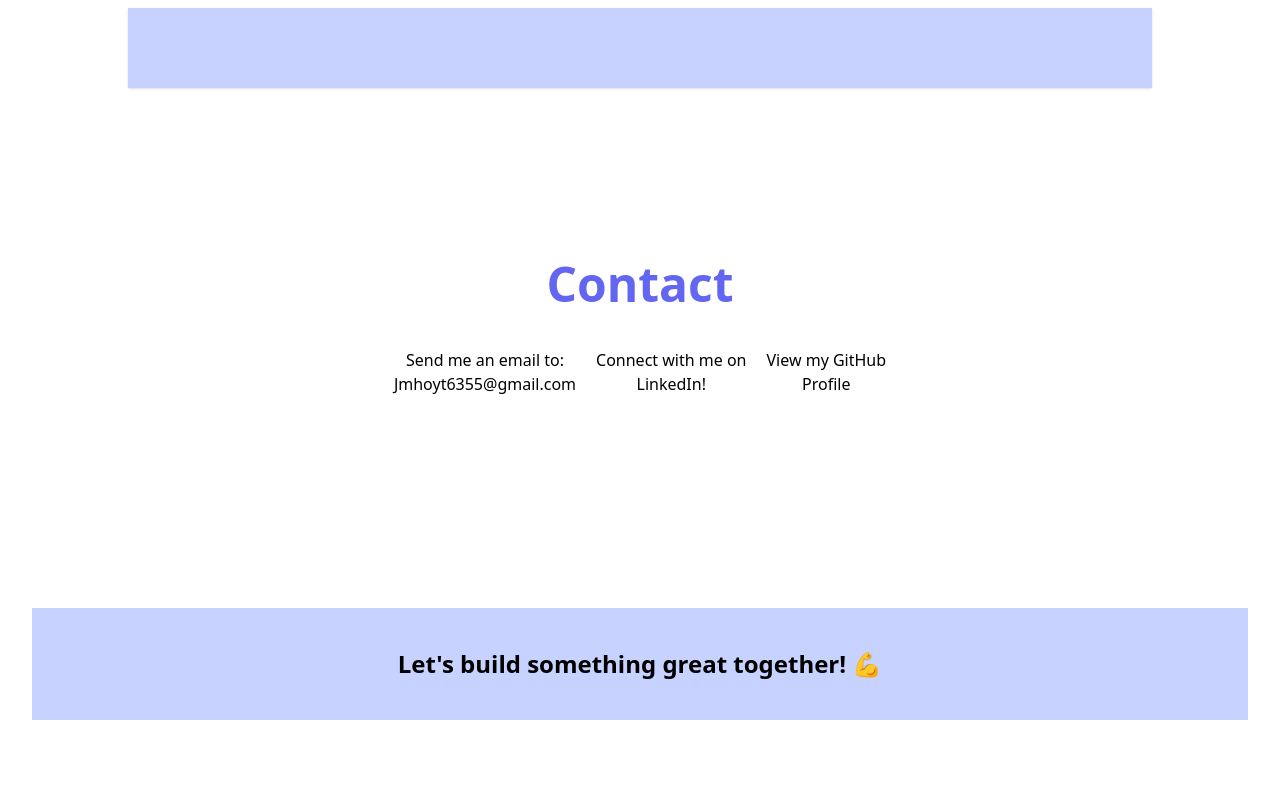
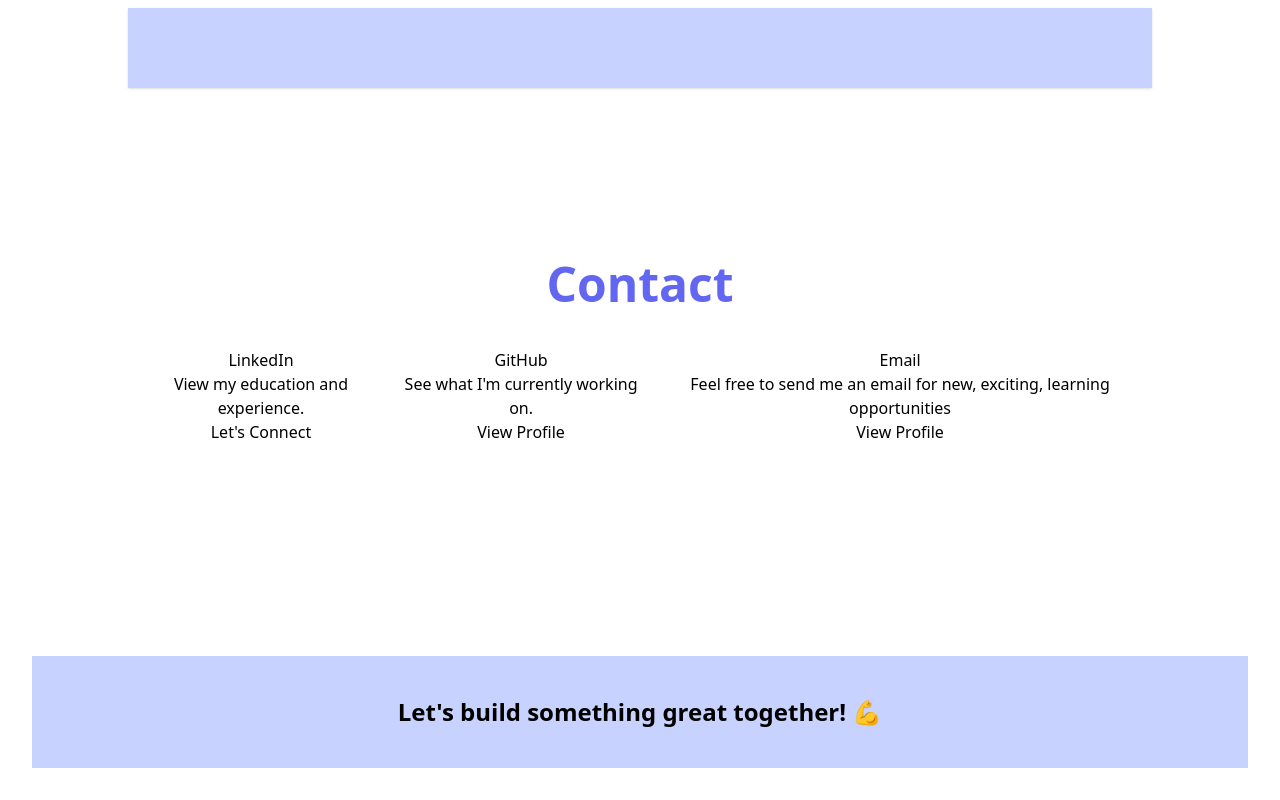
Before and after one commit to JohnMHoyt24/my-portfolio-site, a React (Vite) app: page / in a window 1280 px wide. Shown: the part 2208-3008 px from the top of the page. Before the commit the page ends 2960 px from the top, so only its background shows below. Built offline with nearby package versions, Linux system fonts and the light colour scheme.

Commit message:
Created Card component and imported to Contact

```diff
--- /dev/null
+++ b/src/components/Card.jsx
@@ -0,0 +1,11 @@
+export default function Card(props) {
+    return(
+        <div>
+            <h1>{props.title}</h1>
+            <div>
+                <p>{props.description}</p>
+            </div>
+            <button>{props.action}</button>
+        </div>
+    );
+}
--- a/src/components/Contact.jsx
+++ b/src/components/Contact.jsx
@@ -1,3 +1,5 @@
+import Card from "./Card";
+
 export default function Contact(){
     return(
         <section id="contact"
@@ -7,28 +9,20 @@ export default function Contact(){
             </h2>
             <div className="flex gap-5 justify-center
                         my-10">
-                <a rel="noreferrer"
-                    target="_blank"
-                    className="text-center hover:underline"
-                    href="mailto:Jmhoyt6355@gmail.com">
-                    Send me an email to: <br /> Jmhoyt6355@gmail.com
-                </a>
-                <a rel="noreferrer"
-                    target="_blank"
-                    className="text-center hover:underline"
-                    href="https://twitter.com/geeksforgeeks">
-                    Connect with me on <br /> LinkedIn!
-                    <span className="font-bold">
 
-                    </span>
-                </a>
+                <Card title="LinkedIn"
+                    description="View my education and experience."
+                    action="Let's Connect" />
 
-                <a rel="noreferrer"
-                    target="_blank"
-                    className="text-center hover:underline"
-                    href="https://github.com/JohnMHoyt24">
-                    View my GitHub <br /> Profile
-                </a>
+                <Card title="GitHub"
+                    description="See what I'm currently working on."
+                    action="View Profile" />
+
+                <Card title="Email"
+                    description="Feel free to send me an email for new, exciting,
+                    learning opportunities"
+                    action="View Profile" />
+
             </div>
         </section>
     );
```
